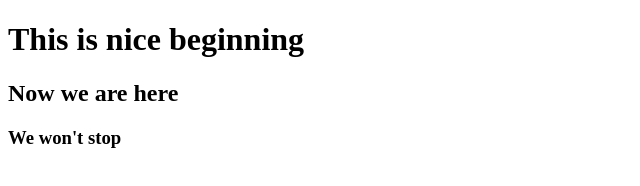
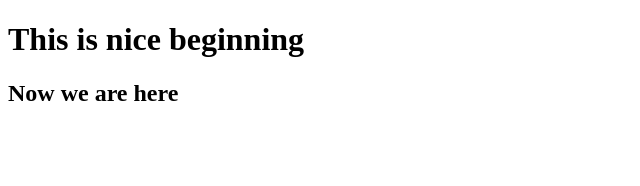
Before and after one commit to virajdalvi/vdproject, a plain HTML site: page index.html in a window 1280 px wide. Shown: the whole page, without its empty margins (0-640 px from the left). Drawn offline with Linux system fonts and the light colour scheme.

Commit message:
Previous version

```diff
--- a/index.html
+++ b/index.html
@@ -12,8 +12,5 @@
     <h2>
         Now we are here
     </h2>
-    <h3>
-        We won't stop
-    </h3>
 </body>
 </html>
```
